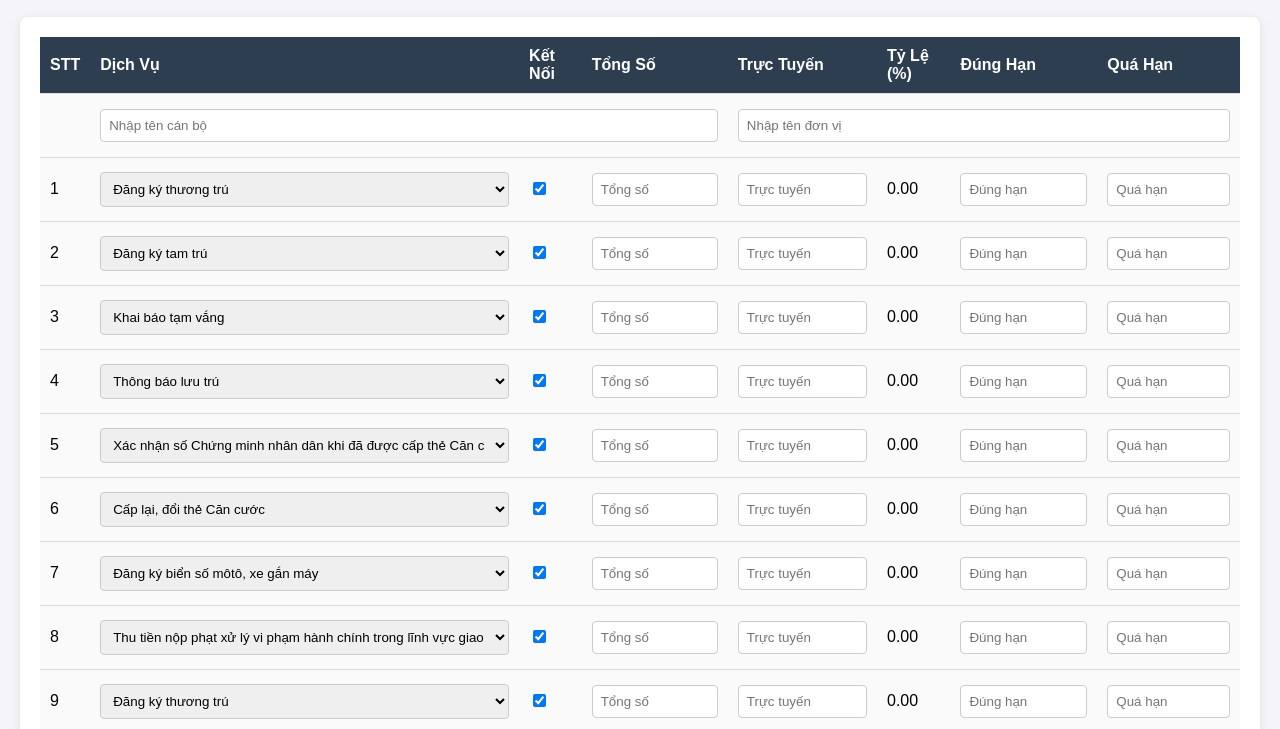
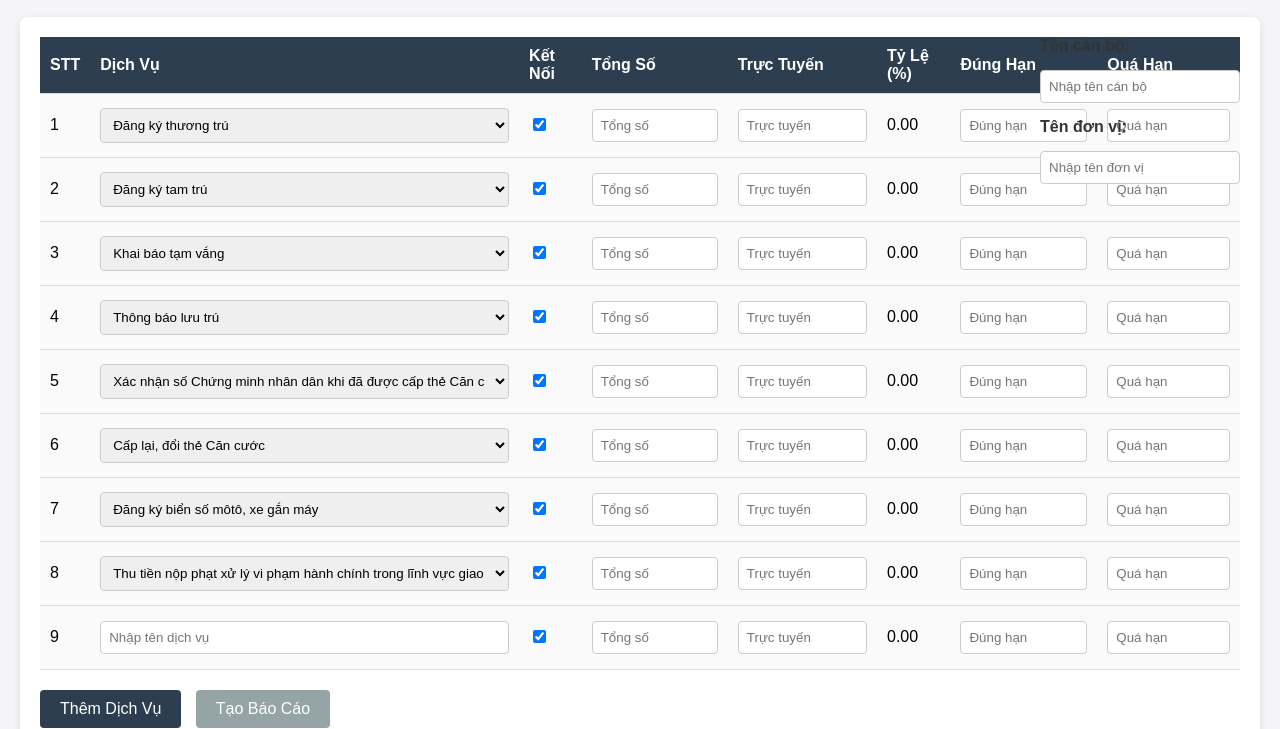
Before and after one commit to thetrungit/thetrungit.github.io, a plain HTML site: page index.html in a window 1280 px wide. Both pictures are taken after a click on the button "Thêm Dịch Vụ". Shown: the part 71-800 px from the top of the page. Drawn offline with Linux system fonts and the light colour scheme.

Commit message:
Đưa 2 trường input ra ngoài bảng ở góc trên cùng bên phải, sửa nút Thêm Dịch Vụ để thêm ô nhập text trống

```diff
--- a/index.html
+++ b/index.html
@@ -23,6 +23,26 @@
       padding: 20px;
       border-radius: 8px;
       box-shadow: 0 2px 10px rgba(0, 0, 0, 0.1);
+      position: relative;
+    }
+    .user-info {
+      position: absolute;
+      top: 20px;
+      right: 20px;
+      display: flex;
+      flex-direction: column;
+      gap: 10px;
+    }
+    .user-info label {
+      font-weight: bold;
+      color: #333;
+    }
+    .user-info input[type="text"] {
+      width: 200px;
+      padding: 8px;
+      border: 1px solid #ccc;
+      border-radius: 4px;
+      box-sizing: border-box;
     }
     table {
       width: 100%;
@@ -94,6 +114,10 @@
       background-color: #27ae60;
     }
     @media (max-width: 768px) {
+      .user-info {
+        position: static;
+        margin-bottom: 20px;
+      }
       table, th, td {
         display: block;
         width: 100%;
@@ -122,6 +146,12 @@
 <body>
   <h2>Báo Cáo Dịch Vụ Công</h2>
   <form id="report-form">
+    <div class="user-info">
+      <label for="tenCanBo">Tên cán bộ:</label>
+      <input type="text" id="tenCanBo" name="tenCanBo" required placeholder="Nhập tên cán bộ">
+      <label for="tenDonVi">Tên đơn vị:</label>
+      <input type="text" id="tenDonVi" name="tenDonVi" required placeholder="Nhập tên đơn vị">
+    </div>
     <table>
       <thead>
         <tr>
@@ -136,11 +166,6 @@
         </tr>
       </thead>
       <tbody id="services">
-        <tr>
-          <td data-label="STT"></td>
-          <td data-label="Tên cán bộ" colspan="3"><input type="text" id="tenCanBo" name="tenCanBo" required placeholder="Nhập tên cán bộ"></td>
-          <td data-label="Tên đơn vị" colspan="4"><input type="text" id="tenDonVi" name="tenDonVi" required placeholder="Nhập tên đơn vị"></td>
-        </tr>
         <tr>
           <td data-label="STT">1</td>
           <td data-label="Dịch Vụ"><select name="dichvu_1">
@@ -319,29 +344,17 @@
   </div>
 
   <script>
-    const GOOGLE_SCRIPT_URL = 'https://script.google.com/macros/s/AKfycbw4CNlAbFqi2aTHFHHVasgJCe6--IdAMXBPwPW7jpbWhwCFFQ2-rQXYBIsgI2W96tFg/exec';
+    const GOOGLE_SCRIPT_URL = 'https://script.google.com/macros/s/AKfycbwT_-7JSGF3xgO7Sle2ZWrLR9ProWOBQBhTeNRynTHOJsO3UBd5RfUm0EztFM7Lf1fDLw/exec';
     let serviceCount = 8; // Bắt đầu từ 8 vì đã có 8 dịch vụ cố định
 
-    // Thêm hàng dịch vụ
+    // Thêm hàng dịch vụ với ô nhập text cho Dịch Vụ
     function addServiceRow() {
       serviceCount++;
-      const services = [
-        "Đăng ký thương trú",
-        "Đăng ký tam trú",
-        "Khai báo tạm vắng",
-        "Thông báo lưu trú",
-        "Xác nhận số Chứng minh nhân dân khi đã được cấp thẻ Căn cước",
-        "Cấp lại, đổi thẻ Căn cước",
-        "Đăng ký biển số môtô, xe gắn máy",
-        "Thu tiền nộp phạt xử lý vi phạm hành chính trong lĩnh vực giao thông, duyệt bỏ qua thuật bị ghi hình (Phạt nguội)"
-      ];
       const tbody = document.getElementById('services');
       const row = document.createElement('tr');
       row.innerHTML = `
         <td data-label="STT">${serviceCount}</td>
-        <td data-label="Dịch Vụ"><select name="dichvu_${serviceCount}">
-          ${services.map(service => `<option value="${service}">${service}</option>`).join('')}
-        </select></td>
+        <td data-label="Dịch Vụ"><input type="text" name="dichvu_${serviceCount}" placeholder="Nhập tên dịch vụ" required></td>
         <td data-label="Kết Nối"><input type="checkbox" name="ketnoi_${serviceCount}" checked></td>
         <td data-label="Tổng Số"><input type="number" name="tongso_${serviceCount}" placeholder="Tổng số" oninput="calculateTyLe(${serviceCount})"></td>
         <td data-label="Trực Tuyến"><input type="number" name="tructuyen_${serviceCount}" placeholder="Trực tuyến" oninput="calculateTyLe(${serviceCount})"></td>
@@ -379,9 +392,15 @@
       const tenDonVi = document.getElementById('tenDonVi').value;
 
       const rows = document.getElementById('services').getElementsByTagName('tr');
-      for (let i = 1; i < rows.length; i++) { // Bỏ qua dòng đầu tiên (tên cán bộ và đơn vị)
-        const stt = i;
-        const dichvu = rows[i].querySelector(`select[name="dichvu_${stt}"]`).value;
+      for (let i = 0; i < rows.length; i++) {
+        const stt = i + 1;
+        const dichvuInput = rows[i].querySelector(`[name="dichvu_${stt}"]`);
+        const dichvu = dichvuInput.tagName === "SELECT" ? dichvuInput.value : dichvuInput.value.trim();
+        if (!dichvu) {
+          alert(`Vui lòng nhập tên dịch vụ tại dòng ${stt}`);
+          button.disabled = false;
+          return;
+        }
         const ketnoi = rows[i].querySelector(`input[name="ketnoi_${stt}"]`).checked ? 'Đã kết nối' : 'Chưa kết nối';
         const tongso = parseInt(rows[i].querySelector(`input[name="tongso_${stt}"]`).value) || 0;
         const tructuyen = parseInt(rows[i].querySelector(`input[name="tructuyen_${stt}"]`).value) || 0;
```
